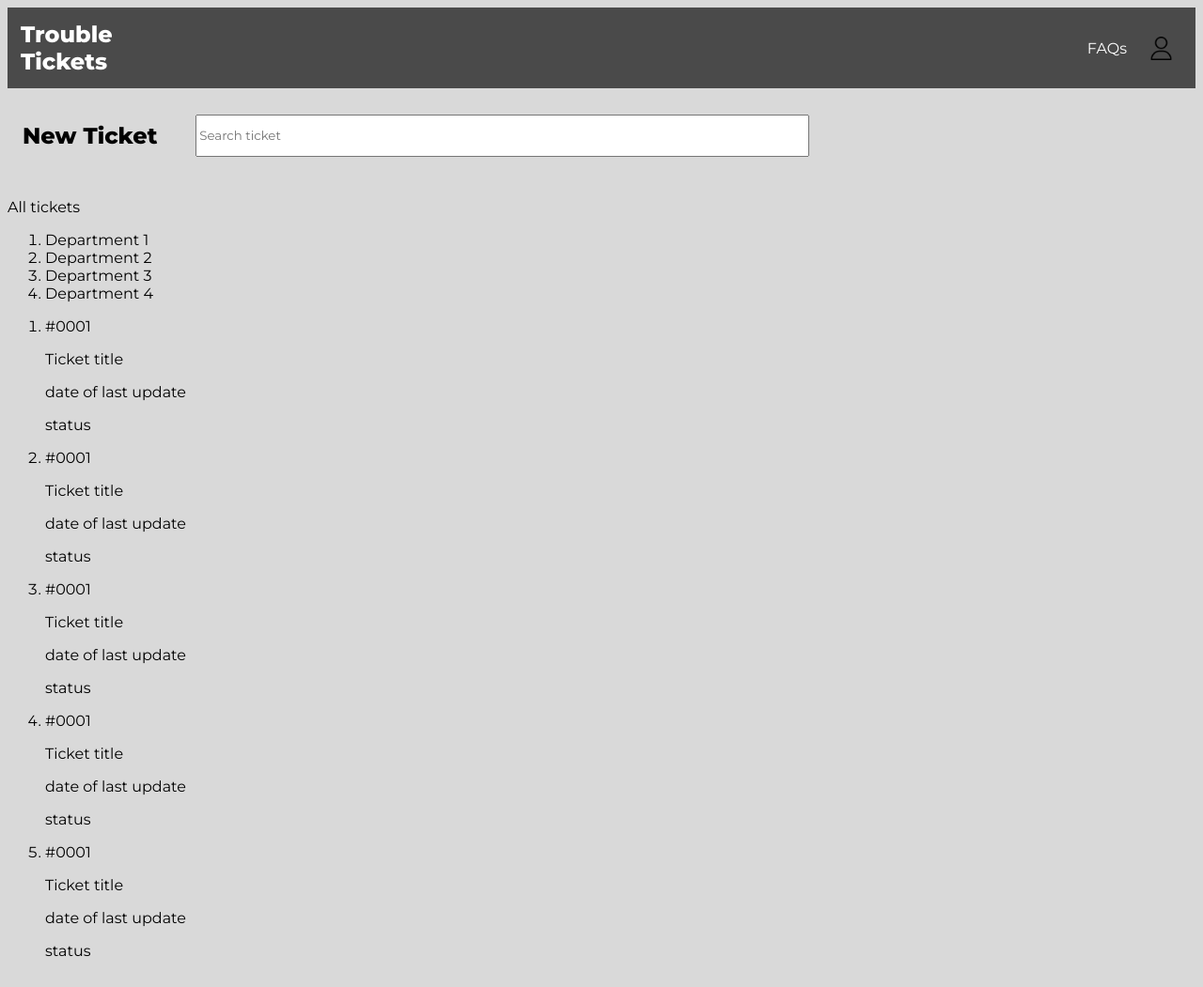
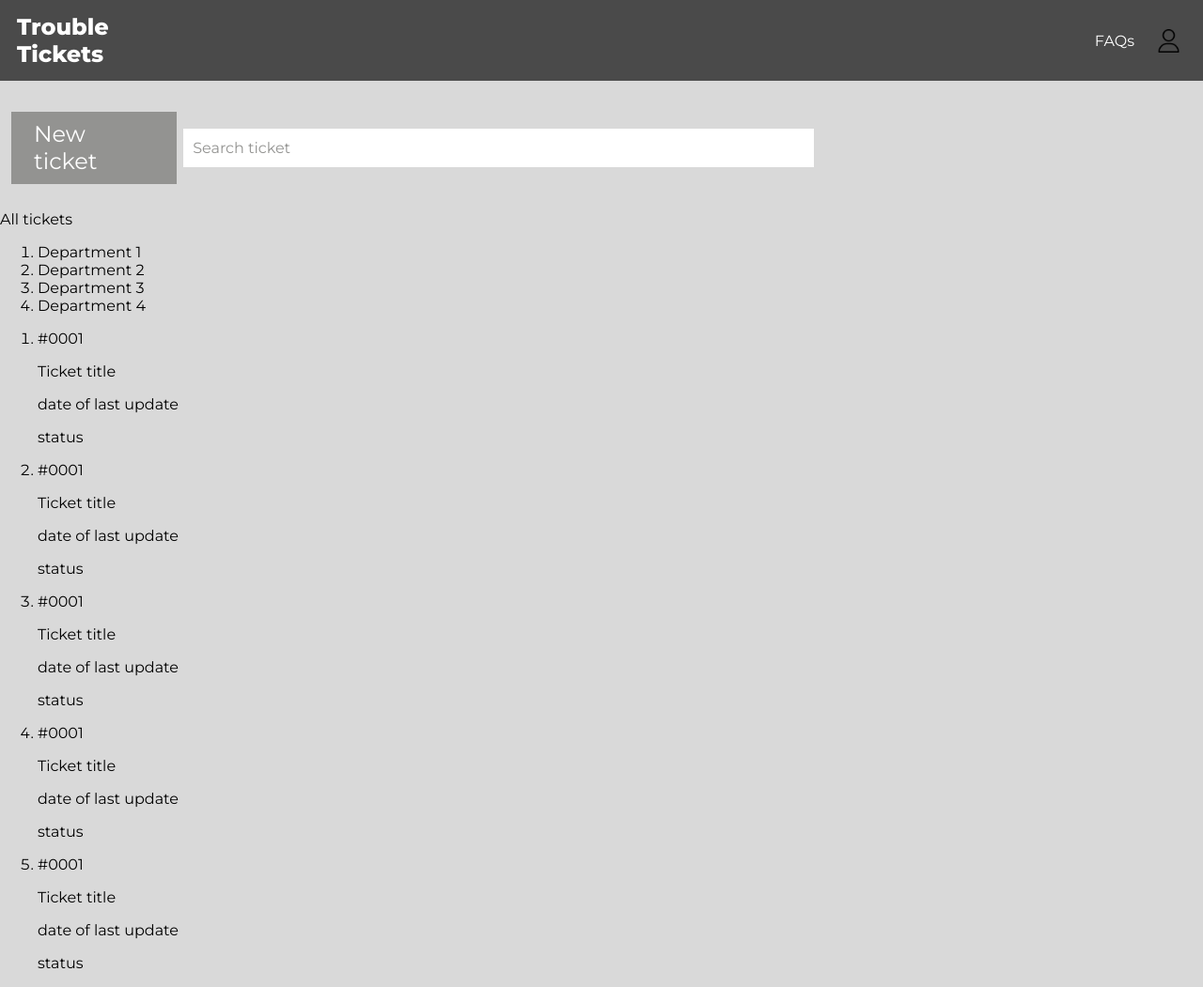
Before and after one commit to coutinho21/ltw_proj, a PHP site: page /homepage_client.html in a window 1280 px wide. Shown: the whole page at 94% size. Before the commit the page ends 1019 px from the top, so only its background shows below. Run offline with PHP 8.4, Linux system fonts and the light colour scheme.

Commit message:
a little bit more done

```diff
--- a/css/homepage_client_style.css
+++ b/css/homepage_client_style.css
@@ -10,6 +10,8 @@ body {
     display: grid;
     grid-template-columns: 1fr 3.5fr .5fr;
     grid-template-rows: 1fr 1fr 7fr;
+    margin: 0;
+    padding: 0;
 }
 
 body > header {
@@ -29,7 +31,7 @@ body > header > a {
     font-weight: 900;
     color: #FFFFFF;
     text-decoration: none;
-    padding: 2px;
+    padding: 2px 6px;
     margin: .5em;
 }
 
@@ -58,19 +60,40 @@ body > header > img {
     grid-template-columns: 1fr 5fr;
     grid-template-rows: 1fr;
 
-    margin: .5em;
-    padding: .5em;
+    margin-top: 1em;
+    padding: .6em .3em .3em .3em;
     align-items: center;
 }
 
 .add-and-search > h2 {
     grid-column: 1 / 2;
+
+    color: #FFFFFF;
+    background-color: #939391;
+    font-size: 1.5em;
+    font-weight: lighter;
+    margin: .3em;
+    padding: .4em 1em;
+    width: auto;
+    justify-self: start;
+    justify-content: center;
+    border-style: none;
 }
+
 .add-and-search > input {
     grid-column: 2 / -1;
 
+    font-size: 1em;
+    font-weight: lighter;
+
     height: 3vw;
     width: 70%;
+    border-style: none;
+
+}
+.add-and-search > input::placeholder {
+    padding: .5em;
+    color: #939391;
 }
 
 .main-content {
--- a/homepage_client.html
+++ b/homepage_client.html
@@ -13,7 +13,7 @@
             <img src="icons/user.png" alt="user">
         </header>
         <nav class="add-and-search">
-            <h2>New Ticket</h2>
+            <h2>New ticket</h2>
             <input type="search_ticket" name="search_ticket" placeholder="Search ticket">
         </nav>
         <main class="main-content">
```
